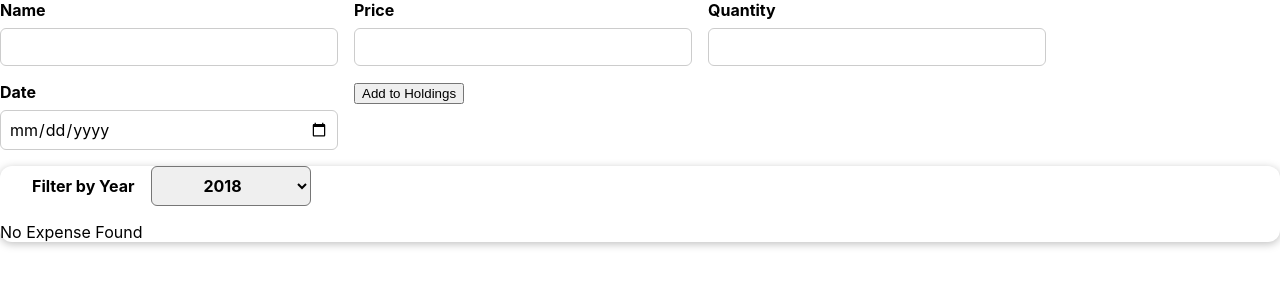
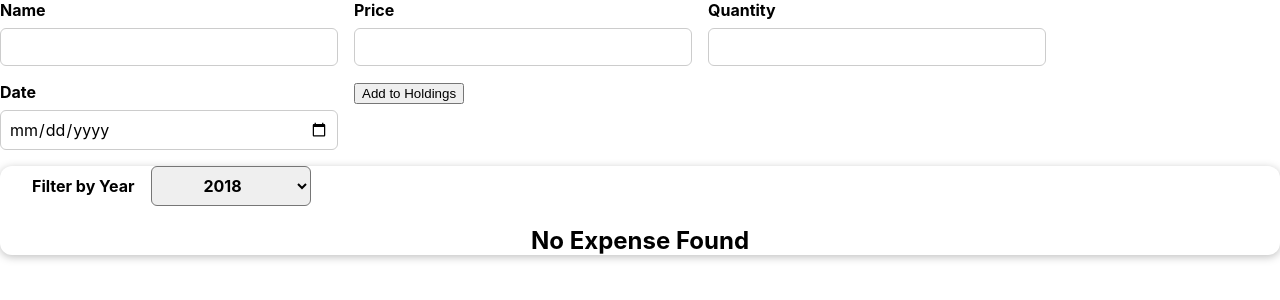
Before and after one commit to csolanke/PortiFolioManagerApp, a React (Create React App) app: page / in a window 1280 px wide. Shown: the top 300 px of the page. Built offline with nearby package versions, Linux system fonts and the light colour scheme.

Commit message:
Added a new component StockList to extract the filtering logic

```diff
--- a/src/App.js
+++ b/src/App.js
@@ -1,7 +1,6 @@
 import './App.css';
-import {useState} from 'react';
+import { useState } from 'react';
 import Stocks from './components/stocks/Stocks';
-import StockFilter from './components/stocks/Stocks';
 import NewStock from './components/NewStock/NewStock'
 
 const App = () => {
@@ -9,67 +8,58 @@ const App = () => {
 
   const initial_stocks = [
     {
-      id : 1,
+      id: 1,
       name: 'EPL',
       price: 450,
       day: 17,
       month: 'September',
       year: 2021,
-      quantity : 30
+      quantity: 30
     },
     {
-      id : 2,
+      id: 2,
       name: 'ITC',
       price: 230,
       day: 18,
       month: 'March',
       year: 2021,
-      quantity : 30
+      quantity: 30
     },
     {
-      id : 3,
+      id: 3,
       name: 'HFCL',
       price: 2000,
       day: 18,
       month: 'May',
       year: 2021,
-      quantity : 30
+      quantity: 30
 
     },
     {
-      id : 4,
+      id: 4,
       name: 'IRCTC',
       price: 3500,
       day: 18,
       month: 'May',
       year: 2023,
-      quantity : 30
+      quantity: 30
 
     }
 
   ]
 
-  const [list,setList] = useState(initial_stocks);
+  const [list, setList] = useState(initial_stocks);
 
-  const stockDataHandler=(stockdata)=>
-  {
-   // console.log(stockdata)
-    setList((prevList)=>
-    {
-     // console.log(prevList);
-      return [...prevList,stockdata];
+  const stockDataHandler = (stockdata) => {
+    setList((prevList) => {
+      return [...prevList, stockdata];
     });
   };
 
   return (
     <div>
-
-
-     <NewStock onNewStock={stockDataHandler}/>
-
-
-
-     <Stocks stocks={list}></Stocks>
+      <NewStock onNewStock={stockDataHandler} />
+      <Stocks stocks={list}></Stocks>
     </div>
   );
 }
--- a/src/components/stocks/StockItem.js
+++ b/src/components/stocks/StockItem.js
@@ -1,22 +1,23 @@
-import React,{ useState } from 'react';
+import React, { useState } from 'react';
 import './StockItem.css'
 import StockDate from './StockDate'
 import Card from '../UI/Card'
 
 
-const StockItem = (props)=> {
+const StockItem = (props) => {
 
-    const [name , setName] = useState(props.name);
-    const [price , setPrice] = useState(props.price);
-    const [quantity , setQuantity] = useState(props.quantity);
+    const [name, setName] = useState(props.name);
+    const [price, setPrice] = useState(props.price);
+    const [quantity, setQuantity] = useState(props.quantity);
 
-    function clickHandler(){
+    function clickHandler() {
         setName('EICHERS MOTORS');
         setPrice(2000);
         console.log("clicked!!!!")
     }
     return (
 
+        <li>
             <Card className='stock-item'>
 
                 <StockDate day={props.day} month={props.month} year={props.year}></StockDate>
@@ -29,6 +30,7 @@ const StockItem = (props)=> {
                     {/*<button onClick={clickHandler}>Save</button>  */}
                 </div>
             </Card>
+        </li>
 
     );
 
--- /dev/null
+++ b/src/components/stocks/StockList.css
@@ -0,0 +1,9 @@
+.stock-list{
+    list-style: none;
+    padding: 0;
+}
+
+.stock-list__fallback{
+    color: black;
+    text-align: center;
+}
--- /dev/null
+++ b/src/components/stocks/StockList.js
@@ -0,0 +1,26 @@
+import './StockList.css';
+import StockItem from './StockItem'
+
+const StockList = (props) => {
+
+    if (props.items.length === 0) {
+        return <h2 className='stock-list__fallback'>No Expense Found</h2>;
+    }
+
+    return (
+        <ul className='stock-list'>
+            {
+                props.items.map(ab => <StockItem
+                    name={ab.name}
+                    price={ab.price}
+                    day={ab.day}
+                    month={ab.month}
+                    year={ab.year}
+                    key={ab.id}
+                    quantity={ab.quantity} />)
+            }
+        </ul>
+    )
+
+}
+export default StockList;
--- a/src/components/stocks/Stocks.js
+++ b/src/components/stocks/Stocks.js
@@ -1,4 +1,4 @@
-import StockItem from './StockItem';
+import StockList from './StockList';
 import React, { useState } from 'react';
 
 import Card from '../UI/Card'
@@ -19,27 +19,12 @@ const Stocks = (props) => {
     }
   );
 
-let stockContent = <p>No Expense Found</p>
-
-if(filteredStocks.length> 0)
-{
-  stockContent = (filteredStocks.map(ab => <StockItem
-    name={ab.name}
-    price={ab.price}
-    day={ab.day}
-    month={ab.month}
-    year={ab.year}
-    key={ab.id}
-    quantity={ab.quantity} />))
-
-}
-
   return (
 
     <div>
       <Card className="stocks">
         <StockFilter selected={filteredYear} onChangeFilter={filterChangeHandler}></StockFilter>
-       {stockContent}
+        <StockList items={filteredStocks}></StockList>
       </Card>
     </div>
   )
```
Also changed, not shown: src/components/stocks/StockFilter.js (+4 -5 lines). Lines whose indentation alone changed are shown as unchanged.
